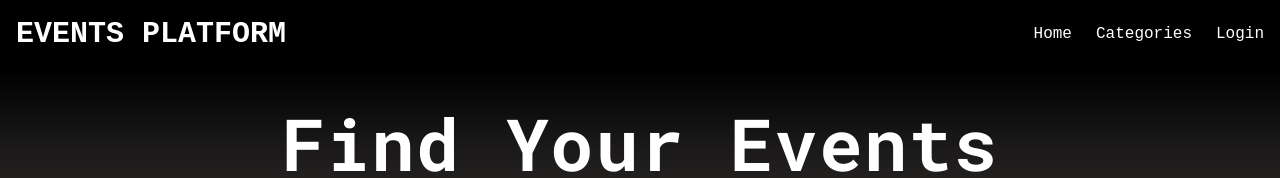
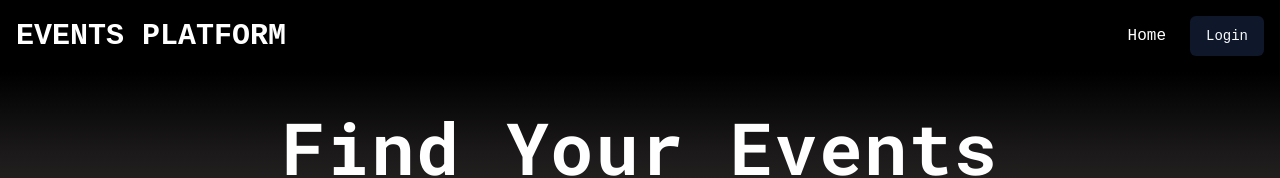
Before and after one commit to gilbertouk/fe-events-platform, a React (Vite) app: page / in a window 1280 px wide. Shown: the top 178 px of the page. Built offline with nearby package versions, Linux system fonts and the light colour scheme; no server answers; a web font is replaced by a local one.

Commit message:
feat: :sparkles: update MenuNavBar to add button

```diff
--- a/src/components/MenuNavBar.jsx
+++ b/src/components/MenuNavBar.jsx
@@ -39,20 +39,23 @@ const MenuNavBar = () => {
             <Link className="hover:underline" to={'/'}>
               Home
             </Link>
-            <Link className="hover:underline" to={'/categories'}>
-              Categories
-            </Link>
             {!currentUser && (
               <Link to="/login" className="hover:underline" href="#">
-                Login
+                <Button>Login</Button>
               </Link>
             )}
 
             {currentUser && (
               <>
-                <p>Welcome: {currentUser?.displayName}</p> |
-                <Link className="hover:underline" onClick={handleLogout}>
-                  Logout
+                <p>
+                  Welcome:&nbsp;
+                  <Link to="/profile" className="hover:underline sm:underline">
+                    {currentUser?.displayName}
+                  </Link>
+                </p>
+                |
+                <Link className="hover:underline">
+                  <Button onClick={handleLogout}>Logout</Button>
                 </Link>
               </>
             )}
@@ -78,15 +81,15 @@ const MenuNavBar = () => {
                 </Link>
                 {!currentUser && (
                   <Link to="/login" className="hover:underline" href="#">
-                    Login
+                    <Button>Login</Button>
                   </Link>
                 )}
 
                 {currentUser && (
                   <>
                     <p>Welcome: {currentUser?.displayName}</p>
-                    <Link className="hover:underline" onClick={handleLogout}>
-                      Logout
+                    <Link className="hover:underline">
+                      <Button onClick={handleLogout}>Logout</Button>
                     </Link>
                   </>
                 )}
```
